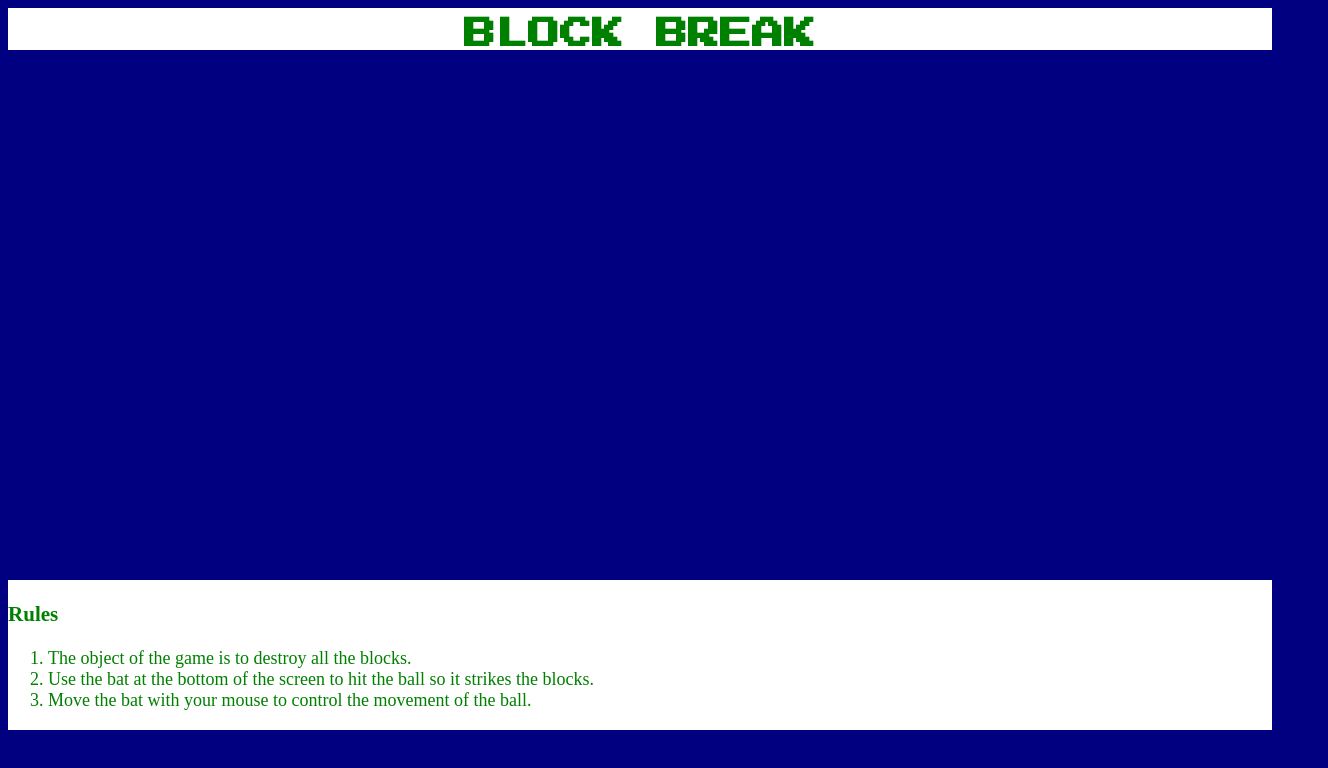
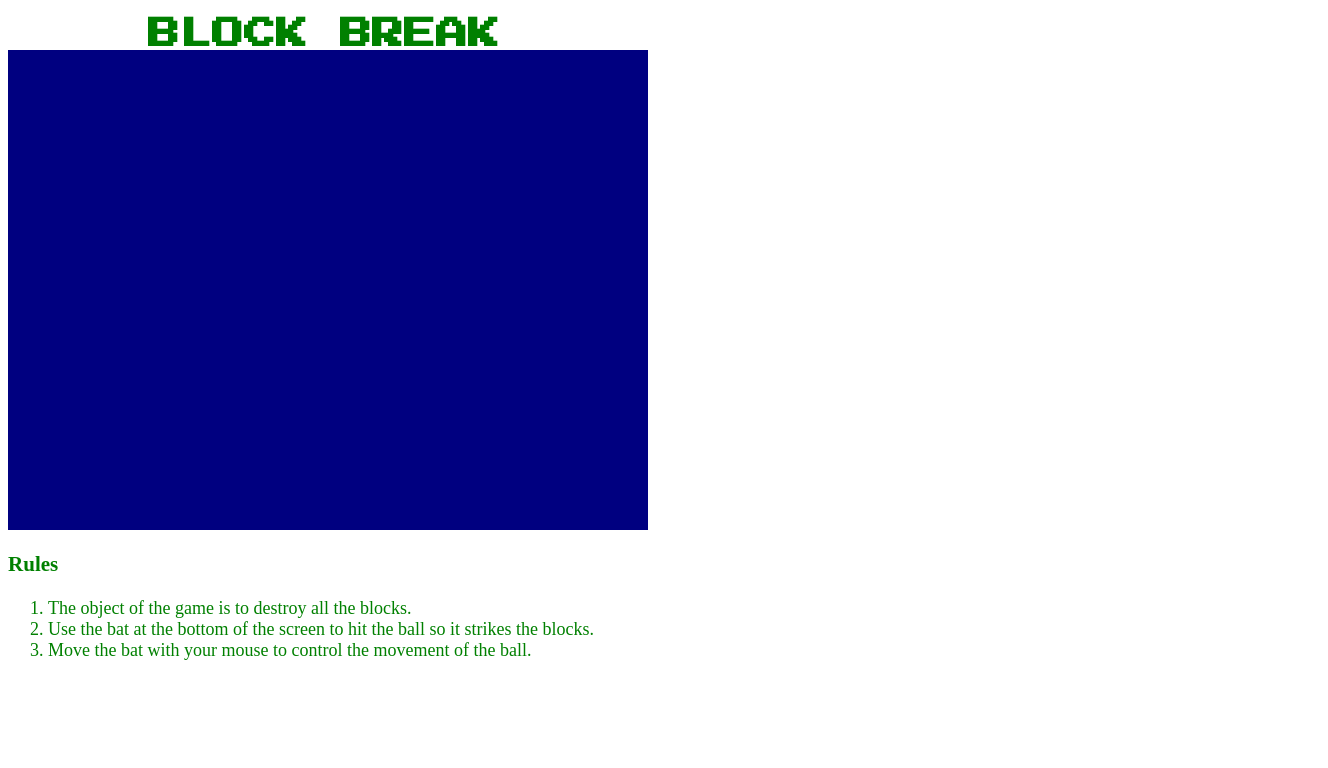
Before and after one commit to Caitriona71/Block-Break, a plain HTML site: page index.html in a window 1280 px wide. Shown: the whole page, 1328 px wide, since content can reach past the window. Drawn offline with Linux system fonts and the light colour scheme; a script that the page names is missing.

```diff
--- a/assets/css/style.css
+++ b/assets/css/style.css
@@ -1,5 +1,5 @@
 body {
-    background-color: navy;
+    background-color: white;
 }
 h1 {
     font-family: 'Press Start 2P', cursive;
@@ -7,14 +7,15 @@ h1 {
     margin-bottom: 0px;
     margin-top: 0px;
     margin-right: 0px;
+    margin-left: 140px;
     padding-top: 10px;
     color: green;
-    text-align: center;
+    text-align: left;
 }
 #gameboard {
     background-color: navy;
-    width: 1320px;
-    height:530px;
+    width: 640px;
+    height:480px;
 }
 footer {
     color: green;
--- a/assets/js/script.js
+++ b/assets/js/script.js
@@ -0,0 +1 @@
+var ctx=gameboard.getContext("2d");
```
Also changed, not shown: index.html (+0 -2 lines), 1 other file.
